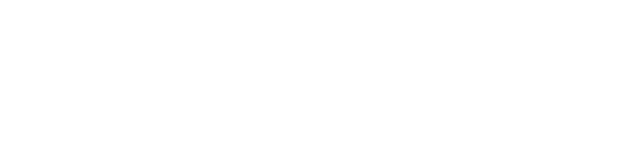
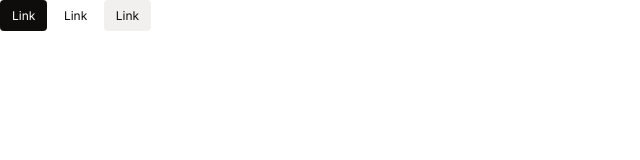
Before and after one commit to boroji/notion-pricing, a plain HTML site: page index.html in a window 1280 px wide. Shown: the whole page, without its empty margins (0-640 px from the left). Drawn offline with Linux system fonts and the light colour scheme.

Commit message:
link components updated

```diff
--- a/index.html
+++ b/index.html
@@ -3,8 +3,17 @@
 	<head>
 		<meta charset="UTF-8" />
 		<meta name="viewport" content="width=device-width, initial-scale=1.0" />
+		<link rel="preconnect" href="https://fonts.googleapis.com" />
+		<link rel="preconnect" href="https://fonts.gstatic.com" crossorigin />
+		<link
+			href="https://fonts.googleapis.com/css2?family=Inter:ital,opsz,wght@0,14..32,100..900;1,14..32,100..900&display=swap"
+			rel="stylesheet" />
 		<link rel="stylesheet" href="./style.css" />
 		<title>Notion Pricing</title>
 	</head>
-	<body></body>
+	<body>
+		<div class="link link-black">Link</div>
+		<div class="link link-white">Link</div>
+		<div class="link link-off-white">Link</div>
+	</body>
 </html>
--- a/style.css
+++ b/style.css
@@ -1,3 +1,17 @@
+* {
+	margin: 0;
+	padding: 0;
+	box-sizing: border-box;
+}
+
+html,
+body {
+	font-family: 'Inter', sans-serif;
+	font-style: normal;
+	line-height: normal;
+	color: var(--primary-5, #0e0d0b);
+}
+
 :root {
 	--primary-5: #0e0d0b;
 	--primary-94: #f1f0ee;
@@ -8,3 +22,30 @@
 	--grey-100: #ffffff;
 	--shadow-1: 0px 4px 4px #000000;
 }
+
+.link {
+	display: inline-flex;
+	padding: 8px 12px;
+	justify-content: center;
+	align-items: center;
+	border-radius: 4px;
+
+	font-size: 12px;
+
+	font-weight: 400;
+}
+
+.link-black {
+	background: var(--primary-5, #0e0d0b);
+	color: var(--grey-100, #fff);
+}
+
+.link-white {
+	background: var(--grey-100, #fff);
+	color: var(--primary-5, #0e0d0b);
+}
+
+.link-off-white {
+	background: var(--primary-94, #f1f0ee);
+	color: var(--primary-5, #0e0d0b);
+}
```
